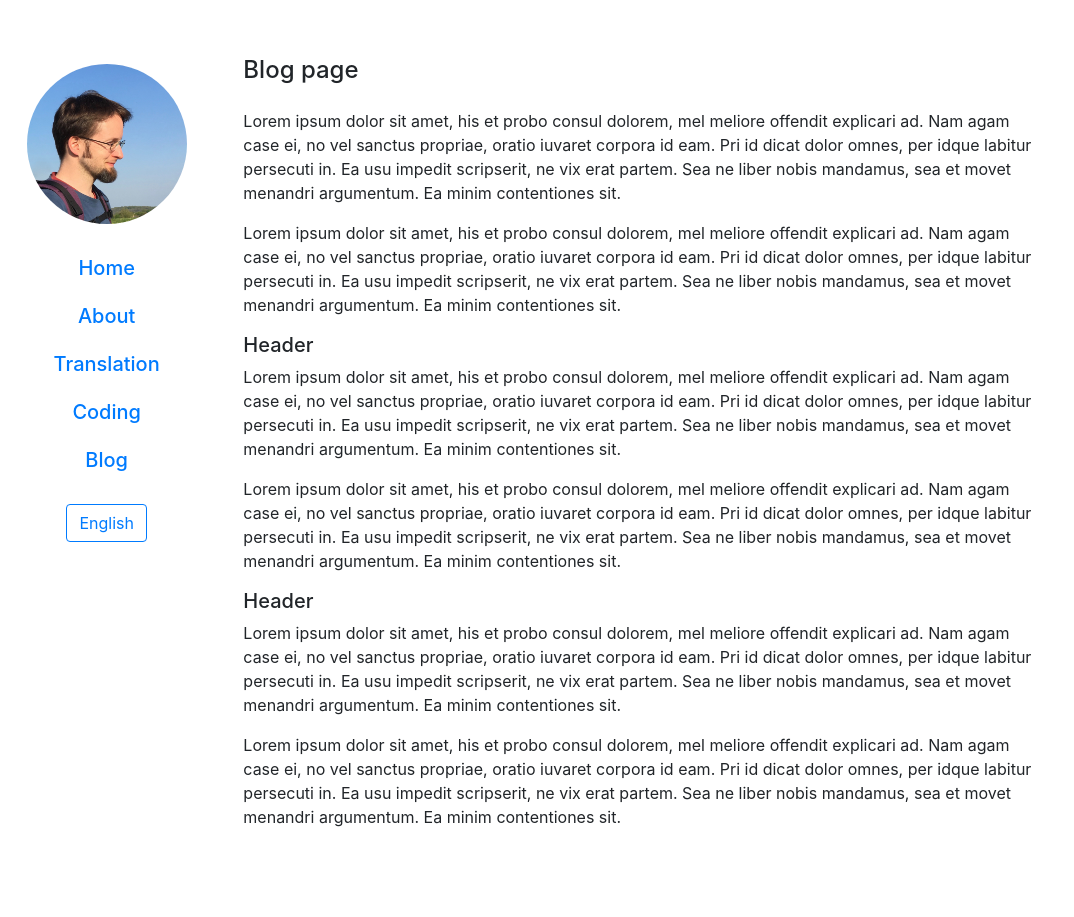
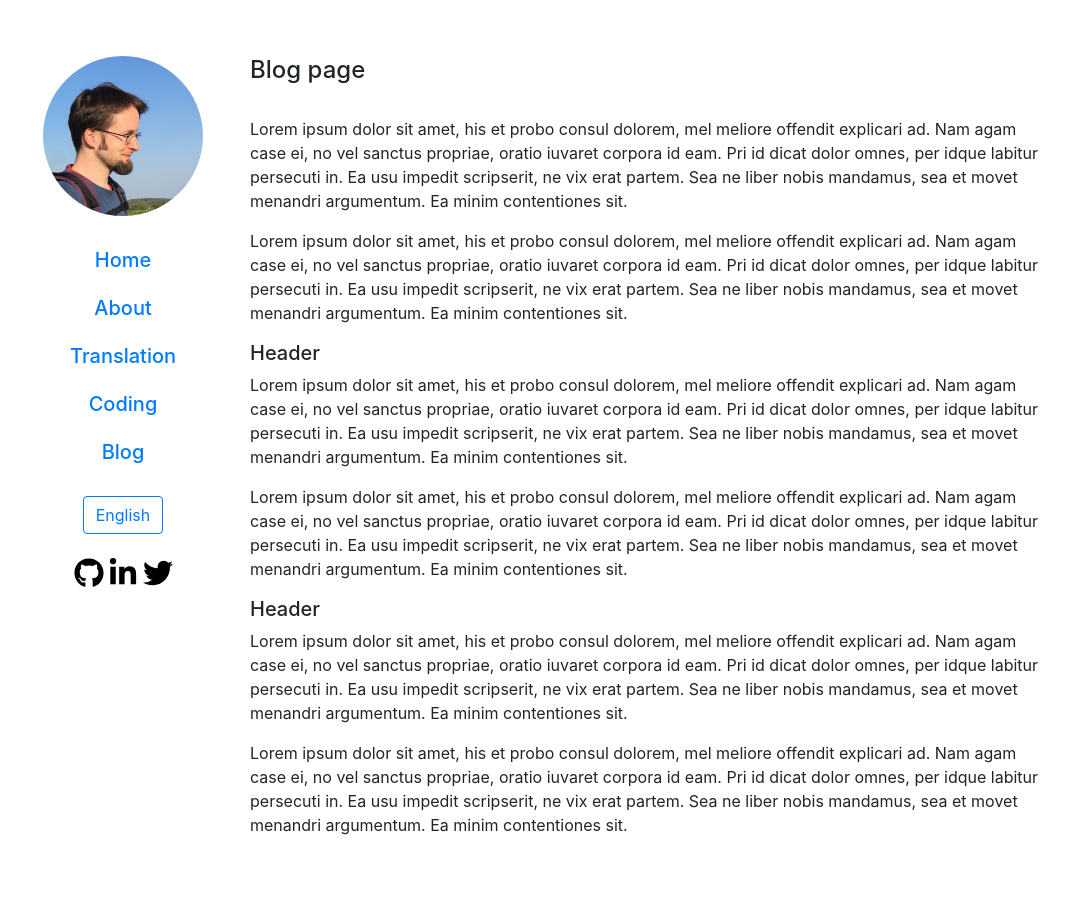
Before and after one commit to 4ka0/personal_website, a Django app: template templates/blog.html in a window 1280 px wide. Shown: the whole page, without its empty margins (0-1074 px from the left). Before the commit the page ends 827 px from the top, so only its background shows below. Run offline with Django 3.2, Linux system fonts and the light colour scheme; the template is opened without the code that fills it: most values are stand-ins (such as "Sample title", 1, 10 or a date in 2020); some libraries are stand-ins or nearby versions.

Commit message:
Fixed sidebar implemented

```diff
--- /dev/null
+++ b/pages/static/pages/custom.css
@@ -0,0 +1,6 @@
+.sidebar {
+    width: 220px;
+    padding-top: 40px;
+    padding-left: 26px;
+    text-align: center;
+}
--- a/templates/about.html
+++ b/templates/about.html
@@ -4,8 +4,7 @@
 {% block content %}
 <div class="container pt-2 pb-3">
     <h4>{% trans "About page" %}</h4>
-</div>
-<div class="container">
+    <br />
     <p>Lorem ipsum dolor sit amet, his et probo consul dolorem, mel meliore offendit explicari ad. Nam agam case ei, no vel sanctus propriae, oratio iuvaret corpora id eam. Pri id dicat dolor omnes, per idque labitur persecuti in. Ea usu impedit scripserit, ne vix erat partem. Sea ne liber nobis mandamus, sea et movet menandri argumentum. Ea minim contentiones sit.</p>
     <p>Lorem ipsum dolor sit amet, his et probo consul dolorem, mel meliore offendit explicari ad. Nam agam case ei, no vel sanctus propriae, oratio iuvaret corpora id eam. Pri id dicat dolor omnes, per idque labitur persecuti in. Ea usu impedit scripserit, ne vix erat partem. Sea ne liber nobis mandamus, sea et movet menandri argumentum. Ea minim contentiones sit.</p>
     <h5>Header</h5>
--- a/templates/base.html
+++ b/templates/base.html
@@ -15,6 +15,7 @@
         <meta name="viewport" content="width=device-width, initial-scale=1, shrink-to-fit=no">
         <!-- Bootstrap styling -->
         <link rel="stylesheet" href="https://stackpath.bootstrapcdn.com/bootstrap/4.3.1/css/bootstrap.min.css" integrity="sha384-ggOyR0iXCbMQv3Xipma34MD+dH/1fQ784/j6cY/iJTQUOhcWr7x9JvoRxT2MZw1T" crossorigin="anonymous">
+        <link rel="stylesheet" href="{% static "pages/custom.css" %}">
     </head>
     <body>
 
@@ -22,14 +23,13 @@
 
             <div class="row">
 
-                <!-- Side navbar -->
-                <div class="col-2 py-5 bg-white text-center">
+                <!-- Side navigation bar -->
+                <div class="sidebar">
 
                         <!-- Page links -->
                         <ul class="navbar-nav">
 
                             <!-- Profile image -->
-
                             <img class="image-fluid mt-3 mb-4 rounded-circle mx-auto" src="{% static "pages/profile.jpeg" %}" alt="Profile image" width="160px" height="160px">
 
                             <h5>
@@ -59,8 +59,8 @@
                             </h5>
                         </ul>
 
+                        <!-- Language switching button -->
                         <div class="pt-3">
-                            <!-- Language switching button -->
                             {% get_current_language as LANGUAGE_CODE %}
                             <form action="{% url 'set_language' %}" method="post" id="form_{{ LANGUAGE_CODE|new_lang_code }}" >
                                 {% csrf_token %}
@@ -70,7 +70,14 @@
                             <button class="btn btn-outline-primary" type="submit" form="form_{{ LANGUAGE_CODE|new_lang_code }}" value="Submit">{{ LANGUAGE_CODE|new_lang_name }}</button>
                         </div>
 
-                </div> <!-- Side navbar end -->
+                        <!-- Social media links-->
+                        <div class="py-4">
+                            <img class="image-fluid mx-auto" src="{% static "pages/github.svg" %}" alt="Profile image" width="30px" height="30px">
+                            <img class="image-fluid mx-auto" src="{% static "pages/linkedin-in.svg" %}" alt="Profile image" width="30px" height="30px">
+                            <img class="image-fluid mx-auto" src="{% static "pages/twitter.svg" %}" alt="Profile image" width="30px" height="30px">
+                        </div>
+
+                </div> <!-- Sidebar end -->
 
                 <!-- Main body structure: three columns with a 2-8-2 layout -->
                 <div class="col-8 py-5 bg-white">
--- a/templates/blog.html
+++ b/templates/blog.html
@@ -4,8 +4,7 @@
 {% block content %}
 <div class="container pt-2 pb-3">
     <h4>{% trans "Blog page" %}</h4>
-</div>
-<div class="container">
+    <br />
     <p>Lorem ipsum dolor sit amet, his et probo consul dolorem, mel meliore offendit explicari ad. Nam agam case ei, no vel sanctus propriae, oratio iuvaret corpora id eam. Pri id dicat dolor omnes, per idque labitur persecuti in. Ea usu impedit scripserit, ne vix erat partem. Sea ne liber nobis mandamus, sea et movet menandri argumentum. Ea minim contentiones sit.</p>
     <p>Lorem ipsum dolor sit amet, his et probo consul dolorem, mel meliore offendit explicari ad. Nam agam case ei, no vel sanctus propriae, oratio iuvaret corpora id eam. Pri id dicat dolor omnes, per idque labitur persecuti in. Ea usu impedit scripserit, ne vix erat partem. Sea ne liber nobis mandamus, sea et movet menandri argumentum. Ea minim contentiones sit.</p>
     <h5>Header</h5>
--- a/templates/coding.html
+++ b/templates/coding.html
@@ -4,8 +4,7 @@
 {% block content %}
 <div class="container pt-2 pb-3">
     <h4>{% trans "Coding page" %}</h4>
-</div>
-<div class="container">
+    <br />
     <p>Lorem ipsum dolor sit amet, his et probo consul dolorem, mel meliore offendit explicari ad. Nam agam case ei, no vel sanctus propriae, oratio iuvaret corpora id eam. Pri id dicat dolor omnes, per idque labitur persecuti in. Ea usu impedit scripserit, ne vix erat partem. Sea ne liber nobis mandamus, sea et movet menandri argumentum. Ea minim contentiones sit.</p>
     <p>Lorem ipsum dolor sit amet, his et probo consul dolorem, mel meliore offendit explicari ad. Nam agam case ei, no vel sanctus propriae, oratio iuvaret corpora id eam. Pri id dicat dolor omnes, per idque labitur persecuti in. Ea usu impedit scripserit, ne vix erat partem. Sea ne liber nobis mandamus, sea et movet menandri argumentum. Ea minim contentiones sit.</p>
     <h5>Header</h5>
--- a/templates/home.html
+++ b/templates/home.html
@@ -4,8 +4,7 @@
 {% block content %}
 <div class="container pt-2 pb-3">
     <h4>{% trans "Home page" %}</h4>
-</div>
-<div class="container">
+    <br />
     <p>Lorem ipsum dolor sit amet, his et probo consul dolorem, mel meliore offendit explicari ad. Nam agam case ei, no vel sanctus propriae, oratio iuvaret corpora id eam. Pri id dicat dolor omnes, per idque labitur persecuti in. Ea usu impedit scripserit, ne vix erat partem. Sea ne liber nobis mandamus, sea et movet menandri argumentum. Ea minim contentiones sit.</p>
     <p>Lorem ipsum dolor sit amet, his et probo consul dolorem, mel meliore offendit explicari ad. Nam agam case ei, no vel sanctus propriae, oratio iuvaret corpora id eam. Pri id dicat dolor omnes, per idque labitur persecuti in. Ea usu impedit scripserit, ne vix erat partem. Sea ne liber nobis mandamus, sea et movet menandri argumentum. Ea minim contentiones sit.</p>
     <h5>Header</h5>
--- a/templates/translation.html
+++ b/templates/translation.html
@@ -4,8 +4,7 @@
 {% block content %}
 <div class="container pt-2 pb-3">
     <h4>{% trans "Translation page" %}</h4>
-</div>
-<div class="container">
+    <br />
     <p>Lorem ipsum dolor sit amet, his et probo consul dolorem, mel meliore offendit explicari ad. Nam agam case ei, no vel sanctus propriae, oratio iuvaret corpora id eam. Pri id dicat dolor omnes, per idque labitur persecuti in. Ea usu impedit scripserit, ne vix erat partem. Sea ne liber nobis mandamus, sea et movet menandri argumentum. Ea minim contentiones sit.</p>
     <p>Lorem ipsum dolor sit amet, his et probo consul dolorem, mel meliore offendit explicari ad. Nam agam case ei, no vel sanctus propriae, oratio iuvaret corpora id eam. Pri id dicat dolor omnes, per idque labitur persecuti in. Ea usu impedit scripserit, ne vix erat partem. Sea ne liber nobis mandamus, sea et movet menandri argumentum. Ea minim contentiones sit.</p>
     <h5>Header</h5>
```
Also changed, not shown: db.sqlite3, pages/static/pages/github.svg (added), pages/static/pages/linkedin-in.svg (added), pages/static/pages/twitter.svg (added), 2 other files.
